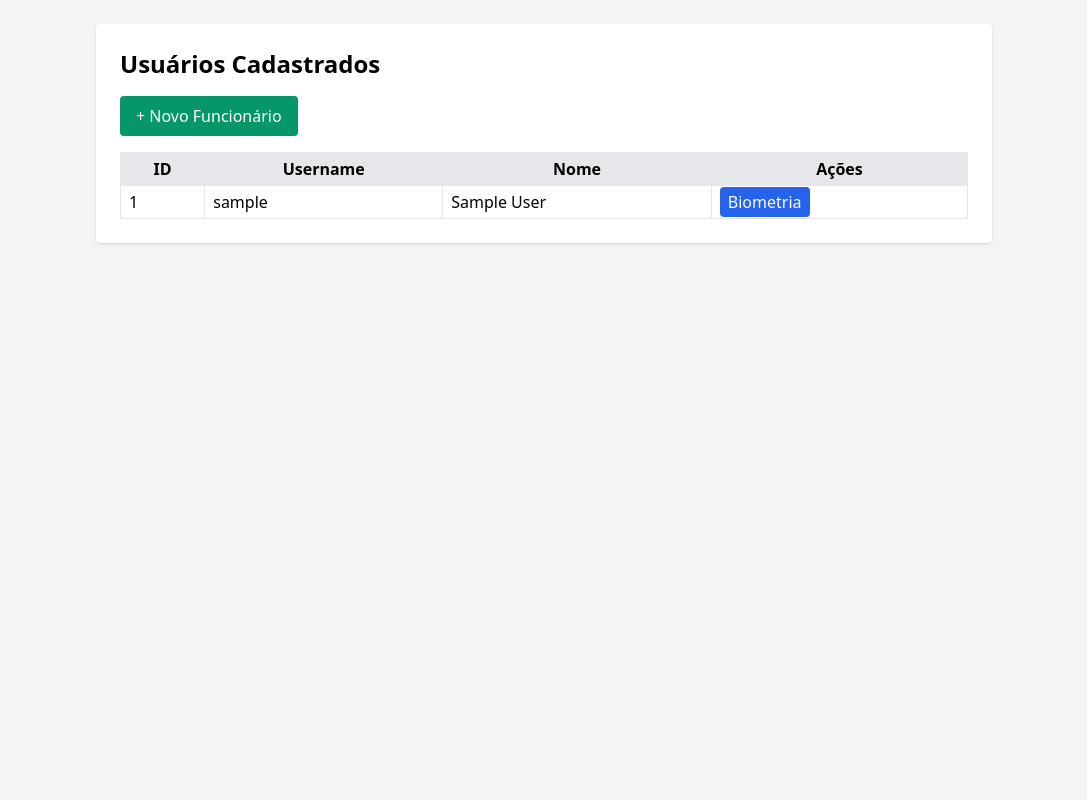
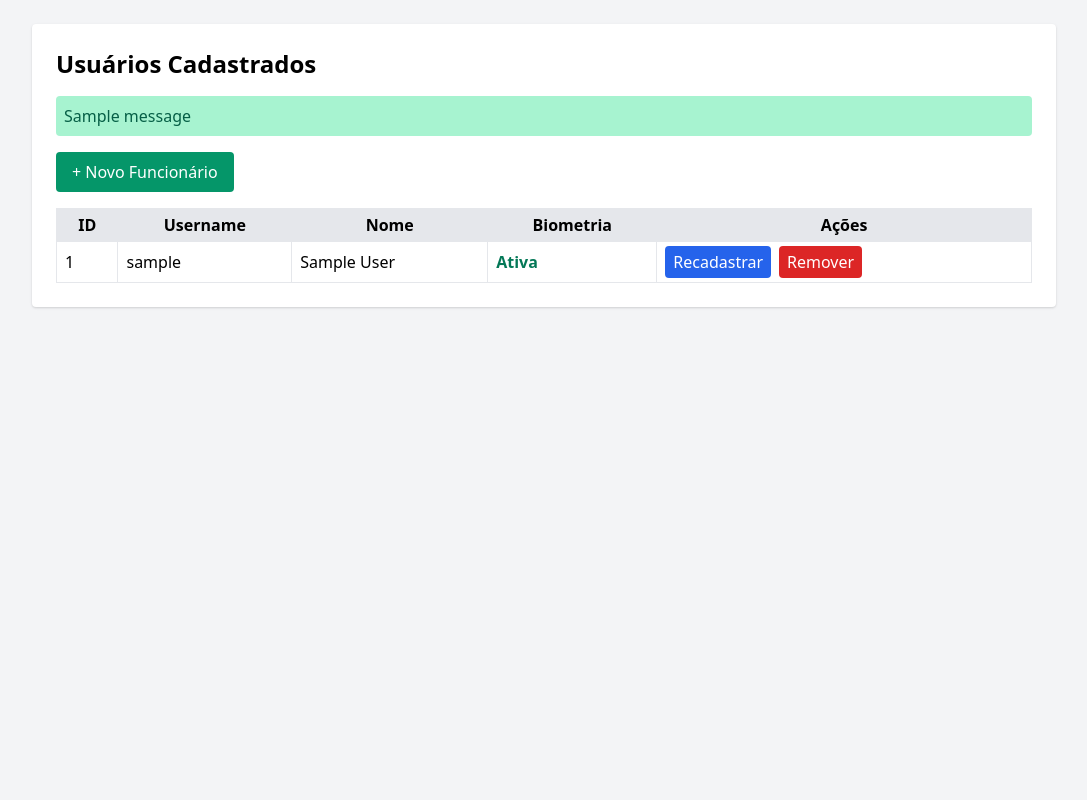
Before and after one commit to leon337/reconhecimento_facial, a Flask app: page /admin/users in a window 1280 px wide. Shown: the whole page, without its empty margins (96-1183 px from the left). Run offline with Flask 3, Linux system fonts and the light colour scheme; the visitor is signed in with stand-in values (Sample User, id 1); tables that the repository leaves empty hold one stand-in row (values such as "Sample post"); one stand-in notice (Sample message) is shown; some libraries are stand-ins or nearby versions.

Commit message:
feat: exibir status e remoção de biometria no painel

```diff
--- a/templates/admin/users_list.html
+++ b/templates/admin/users_list.html
@@ -2,41 +2,78 @@
 <html lang="pt-br">
 <head>
   <meta charset="UTF-8">
+  <meta name="viewport" content="width=device-width, initial-scale=1">
   <title>Usuários Cadastrados</title>
   <link href="https://cdn.jsdelivr.net/npm/tailwindcss@2.2.19/dist/tailwind.min.css" rel="stylesheet">
 </head>
-<body class="p-6 bg-gray-100 min-h-screen">
-  <div class="max-w-4xl mx-auto bg-white p-6 rounded shadow">
-    <h1 class="text-2xl font-bold mb-4">Usuários Cadastrados</h1>
+<body class="min-h-screen bg-gray-100 p-4 md:p-6">
+  <main class="mx-auto max-w-5xl rounded bg-white p-6 shadow">
+    <h1 class="mb-4 text-2xl font-bold">Usuários Cadastrados</h1>
+
+    {% with messages = get_flashed_messages(with_categories=true) %}
+      {% if messages %}
+        <div class="mb-4 space-y-2">
+          {% for category, msg in messages %}
+            <div class="rounded p-2 {{ 'bg-green-200 text-green-800' if category=='success' else 'bg-red-200 text-red-800' }}">
+              {{ msg }}
+            </div>
+          {% endfor %}
+        </div>
+      {% endif %}
+    {% endwith %}
+
     <a href="{{ url_for('admin.new_user') }}"
-       class="bg-green-600 text-white px-4 py-2 rounded hover:bg-green-700 mb-4 inline-block">
+       class="mb-4 inline-block rounded bg-green-600 px-4 py-2 text-white hover:bg-green-700">
       + Novo Funcionário
     </a>
+
+    <div class="overflow-x-auto">
       <table class="w-full table-auto border-collapse">
         <thead>
           <tr class="bg-gray-200">
             <th class="border px-2 py-1">ID</th>
             <th class="border px-2 py-1">Username</th>
             <th class="border px-2 py-1">Nome</th>
+            <th class="border px-2 py-1">Biometria</th>
             <th class="border px-2 py-1">Ações</th>
           </tr>
         </thead>
         <tbody>
           {% for u in users %}
+          {% set has_biometric = (u.biometric_profile and u.biometric_profile.active) or u.face_encoding %}
           <tr class="hover:bg-gray-100">
             <td class="border px-2 py-1">{{ u.id }}</td>
             <td class="border px-2 py-1">{{ u.username }}</td>
             <td class="border px-2 py-1">{{ u.name or '-' }}</td>
             <td class="border px-2 py-1">
+              <span class="font-semibold {{ 'text-green-700' if has_biometric else 'text-gray-500' }}">
+                {{ 'Ativa' if has_biometric else 'Não cadastrada' }}
+              </span>
+            </td>
+            <td class="border px-2 py-1">
+              <div class="flex flex-wrap gap-2">
                 <a href="{{ url_for('admin.biometric_form', user_id=u.id) }}"
-               class="bg-blue-600 text-white px-2 py-1 rounded hover:bg-blue-700">
-              Biometria
+                   class="rounded bg-blue-600 px-2 py-1 text-white hover:bg-blue-700">
+                  {{ 'Recadastrar' if has_biometric else 'Cadastrar' }}
                 </a>
+                {% if has_biometric %}
+                  <form method="post"
+                        action="{{ url_for('admin.remove_biometric', user_id=u.id) }}"
+                        onsubmit="return confirm('Remover a biometria deste usuário?');">
+                    <input type="hidden" name="csrf_token" value="{{ csrf_token() }}">
+                    <button type="submit"
+                            class="rounded bg-red-600 px-2 py-1 text-white hover:bg-red-700">
+                      Remover
+                    </button>
+                  </form>
+                {% endif %}
+              </div>
             </td>
           </tr>
           {% endfor %}
         </tbody>
       </table>
     </div>
+  </main>
 </body>
 </html>
```
Lines whose indentation alone changed are shown as unchanged.
